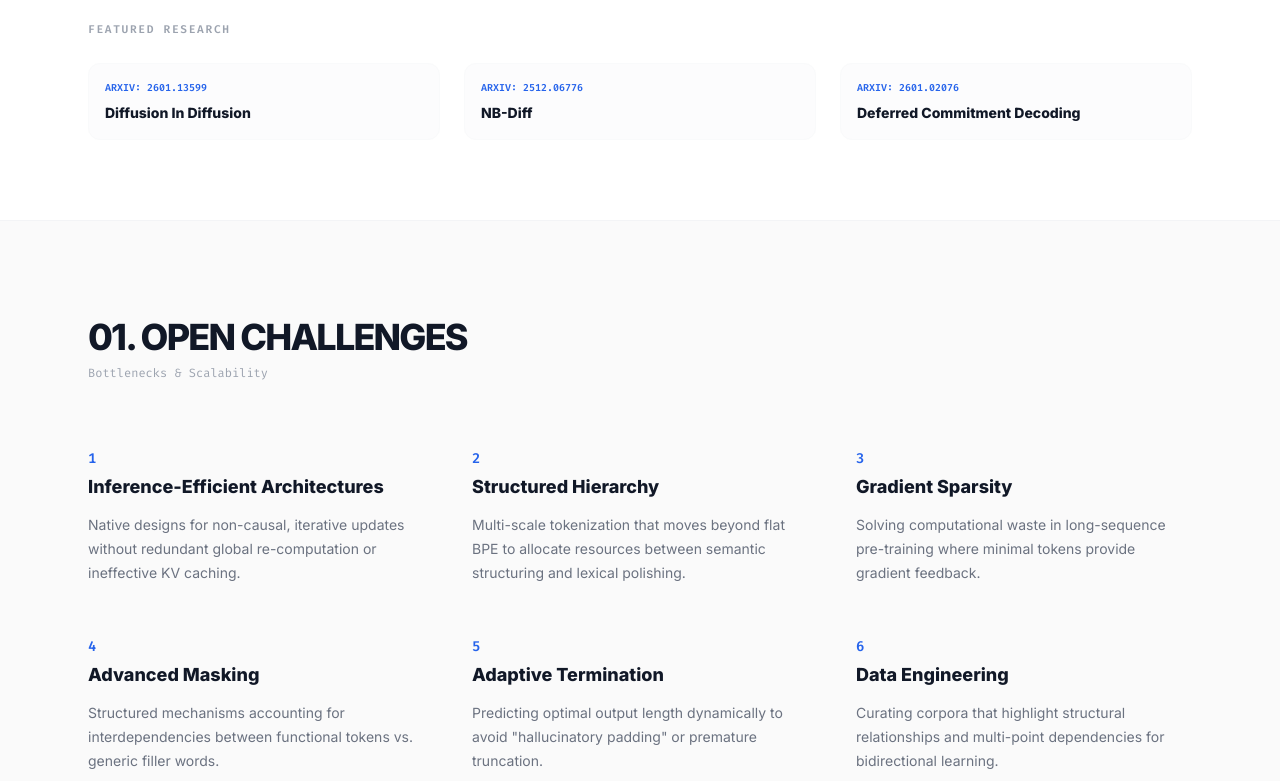
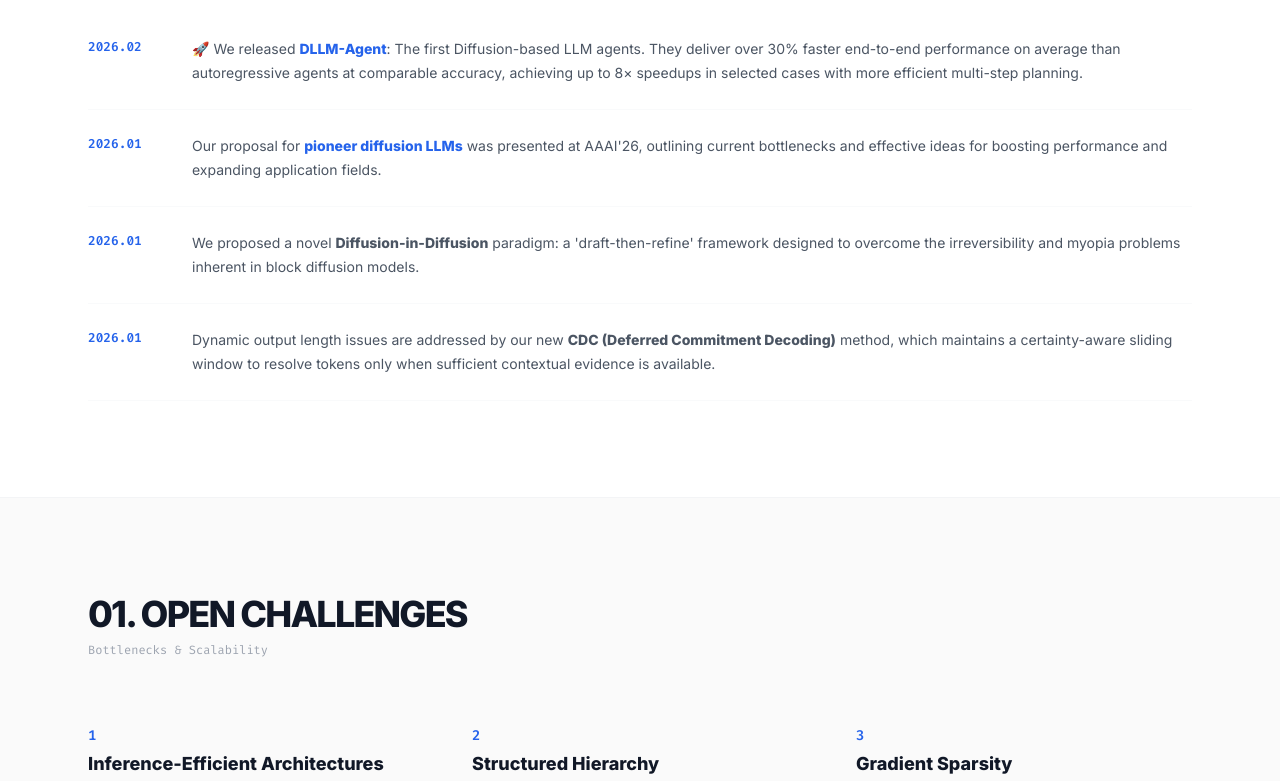
Before and after one commit to noah-dllm/noah-dllm.github.io, a plain HTML site: page index.html in a window 1280 px wide. Shown: the part 687-1468 px from the top of the page. Drawn offline with nearby package versions, Linux system fonts and the light colour scheme; some packages are replaced by stand-ins of ours; a script that the page names is missing.

Commit message:
Update title and content for Diffusion Language Models

```diff
--- a/index.html
+++ b/index.html
@@ -3,7 +3,7 @@
 <head>
     <meta charset="UTF-8">
     <meta name="viewport" content="width=device-width, initial-scale=1.0">
-    <title>Top 10 Challenges in Diffusion Language Models // Noah's Ark Lab</title>
+    <title>Diffusion Language Models Project // Noah's Ark Lab</title>
     <script src="https://cdn.tailwindcss.com"></script>
     <link href="https://fonts.googleapis.com/css2?family=Fira+Code:wght@400;600&family=Inter:wght@300;400;600;800&display=swap" rel="stylesheet">
     <style>
@@ -14,14 +14,15 @@
         .challenge-number { font-family: 'Fira Code'; color: #2563eb; font-weight: 600; }
         .pillar-card { border-left: 2px solid #e5e7eb; padding-left: 1.5rem; transition: border-color 0.3s ease; }
         .pillar-card:hover { border-left-color: #2563eb; }
+        .news-date { font-family: 'Fira Code'; font-weight: 600; font-size: 0.8rem; color: #2563eb; min-width: 80px; display: inline-block; }
     </style>
     <script async src="//busuanzi.ibruce.info/busuanzi/2.3/busuanzi.pure.mini.js"></script>
 </head>
 <body class="selection:bg-blue-50 selection:text-blue-700">
 
-    <header class="max-w-6xl mx-auto px-6 pt-24 pb-20">
+    <header class="max-w-6xl mx-auto px-6 pt-24 pb-16">
         <div class="flex flex-col md:flex-row md:items-center justify-between gap-6 mb-16">
-            <div class="section-tag">Noah's Ark Lab // Research Perspective</div>
+            <div class="section-tag">Noah's Ark Lab // Research Project</div>
             <div class="flex gap-6 mono text-[11px] font-bold">
                 <a href="https://arxiv.org/abs/2601.14041" class="text-gray-400 hover:text-black transition">PAPER_PDF</a>
                 <a href="https://github.com/noah-dllm/noah-dllm.github.io/blob/main/AAAI26-dllm.pdf" class="text-gray-400 hover:text-black transition">TALK_SLIDES</a>
@@ -29,36 +30,49 @@
         </div>
 
         <h1 class="text-4xl md:text-7xl font-extrabold tracking-tighter leading-[0.95] mb-10">
-            Top 10 Open Challenges Steering the Future of <span class="text-blue-600">Diffusion Language Models</span>
+            Diffusion Language Models <br>Project from <span class="text-blue-600">Noah's Ark Lab</span>
         </h1>
 
         <div class="max-w-3xl">
             <h2 class="section-tag text-blue-600 mb-4 italic">Abstract</h2>
             <p class="text-xl text-gray-500 leading-relaxed font-light">
-                Auto-regressive (AR) architectures are constrained by a causal bottleneck. Diffusion Language Models (DLMs) conceptualize text generation as a bidirectional denoising process. We identify ten fundamental challenges—from architectural inertia to latent thinking—preventing DLMs from reaching their "GPT-4 moment."
+                Auto-regressive (AR) architectures are constrained by a causal bottleneck. Diffusion Language Models (DLMs) conceptualize text generation as a bidirectional denoising process. We explore the frontiers of non-causal generation, addressing challenges from architectural inertia to latent thinking to reach the next milestone in LLM evolution.
             </p>
         </div>
+    </header>
 
-        <div class="mt-12 pt-8 border-t border-gray-100">
-            <h3 class="section-tag text-gray-400 mb-6">Featured Research</h3>
-            <div class="grid grid-cols-1 md:grid-cols-3 gap-6">
-                <a href="https://arxiv.org/abs/2601.13599" target="_blank" class="group block p-4 rounded-xl border border-gray-50 bg-gray-50/50 hover:bg-white hover:border-blue-200 transition-all duration-300">
-                    <div class="mono text-[10px] text-blue-600 font-bold mb-2">ARXIV: 2601.13599</div>
-                    <h4 class="font-bold text-sm group-hover:text-blue-600 transition-colors">Diffusion In Diffusion</h4>
-                </a>
-
-                <a href="https://arxiv.org/abs/2512.06776" target="_blank" class="group block p-4 rounded-xl border border-gray-50 bg-gray-50/50 hover:bg-white hover:border-blue-200 transition-all duration-300">
-                    <div class="mono text-[10px] text-blue-600 font-bold mb-2">ARXIV: 2512.06776</div>
-                    <h4 class="font-bold text-sm group-hover:text-blue-600 transition-colors">NB-Diff</h4>
-                </a>
-
-                <a href="https://arxiv.org/abs/2601.02076" target="_blank" class="group block p-4 rounded-xl border border-gray-50 bg-gray-50/50 hover:bg-white hover:border-blue-200 transition-all duration-300">
-                    <div class="mono text-[10px] text-blue-600 font-bold mb-2">ARXIV: 2601.02076</div>
-                    <h4 class="font-bold text-sm group-hover:text-blue-600 transition-colors">Deferred Commitment Decoding</h4>
-                </a>
+    <section class="max-w-6xl mx-auto px-6 pb-24">
+        <div class="mb-10">
+            <h2 class="text-4xl font-black tracking-tighter uppercase">00. News</h2>
+            <p class="text-gray-400 mono text-xs mt-2">Latest Updates & Announcements</p>
+        </div>
+        <div class="space-y-6">
+            <div class="flex flex-col md:flex-row gap-2 md:gap-6 items-start pb-6 border-b border-gray-50">
+                <span class="news-date">2026.02</span>
+                <p class="text-gray-600 text-sm leading-6">
+                    🚀 We released <strong><a href="https://github.com/LinWeizheDragon/dllm-agent" class="text-blue-600 hover:underline">DLLM-Agent</a></strong>: The first Diffusion-based LLM agents. They deliver over 30% faster end-to-end performance on average than autoregressive agents at comparable accuracy, achieving up to 8× speedups in selected cases with more efficient multi-step planning.
+                </p>
+            </div>
+            <div class="flex flex-col md:flex-row gap-2 md:gap-6 items-start pb-6 border-b border-gray-50">
+                <span class="news-date">2026.01</span>
+                <p class="text-gray-600 text-sm leading-6">
+                    Our proposal for <strong><a href="https://arxiv.org/abs/2601.14041" class="text-blue-600 hover:underline">pioneer diffusion LLMs</a></strong> was presented at AAAI'26, outlining current bottlenecks and effective ideas for boosting performance and expanding application fields.
+                </p>
+            </div>
+            <div class="flex flex-col md:flex-row gap-2 md:gap-6 items-start pb-6 border-b border-gray-50">
+                <span class="news-date">2026.01</span>
+                <p class="text-gray-600 text-sm leading-6">
+                    We proposed a novel <strong>Diffusion-in-Diffusion</strong> paradigm: a 'draft-then-refine' framework designed to overcome the irreversibility and myopia problems inherent in block diffusion models.
+                </p>
+            </div>
+            <div class="flex flex-col md:flex-row gap-2 md:gap-6 items-start pb-6 border-b border-gray-50">
+                <span class="news-date">2026.01</span>
+                <p class="text-gray-600 text-sm leading-6">
+                    Dynamic output length issues are addressed by our new <strong>CDC (Deferred Commitment Decoding)</strong> method, which maintains a certainty-aware sliding window to resolve tokens only when sufficient contextual evidence is available.
+                </p>
             </div>
         </div>
-    </header>
+    </section>
 
     <section class="border-t border-subtle bg-[#fafafa]">
         <div class="max-w-6xl mx-auto px-6 py-24">
@@ -91,7 +105,7 @@
                 <div>
                     <span class="challenge-number text-sm">5</span>
                     <h3 class="font-bold text-lg mb-3 mt-1">Adaptive Termination</h3>
-                    <p class="text-gray-500 text-sm leading-6">Predicting optimal output length dynamically to avoid "hallucinatory padding" or premature truncation.</p>
+                    <p class="text-gray-500 text-sm leading-6">Predicting optimal output length dynamically using methods like CDC to avoid "hallucinatory padding".</p>
                 </div>
                 <div>
                     <span class="challenge-number text-sm">6</span>
@@ -116,7 +130,7 @@
                 <div class="md:col-span-2 lg:col-span-1">
                     <span class="challenge-number text-sm">10</span>
                     <h3 class="font-bold text-lg mb-3 mt-1">Unified Multimodal</h3>
-                    <p class="text-gray-500 text-sm leading-6">Collapsing understanding and generation into a single denoising manifold for unified multimodal models, e.g., Vision-Language-Action.</p>
+                    <p class="text-gray-500 text-sm leading-6">Collapsing understanding and generation into a single denoising manifold for unified multimodal models (VLA).</p>
                 </div>
             </div>
         </div>
@@ -131,19 +145,19 @@
         <div class="grid md:grid-cols-2 gap-16">
             <div class="pillar-card">
                 <h4 class="font-bold text-blue-600 mono text-sm mb-4">Pillar I: Infrastructure</h4>
-                <p class="text-gray-600 leading-7">Shifting to <strong>Diffusion-native ecosystems</strong>. We propose stochastic-aware attention and multi-scale tokenizers that simulate hierarchical thought—sculpting global structure before filling local content.</p>
+                <p class="text-gray-600 leading-7">Shifting to <strong>Diffusion-native ecosystems</strong>. We propose stochastic-aware attention and multi-scale tokenizers that simulate hierarchical thought.</p>
             </div>
             <div class="pillar-card">
                 <h4 class="font-bold text-blue-600 mono text-sm mb-4">Pillar II: Optimization</h4>
-                <p class="text-gray-600 leading-7">Implementing dynamic masking ratios and speculative denoising. Incorporating <strong>EOS-position prediction</strong> directly into denoising allows for elastic generation windows.</p>
+                <p class="text-gray-600 leading-7">Implementing dynamic masking and speculative denoising. Incorporating <strong>uncertainty-aware windows</strong> directly into the decoding process.</p>
             </div>
             <div class="pillar-card">
                 <h4 class="font-bold text-blue-600 mono text-sm mb-4">Pillar III: Cognitive Reasoning</h4>
-                <p class="text-gray-600 leading-7">Shifting to <strong>Active Remasking</strong>. Identifying low-confidence regions for immediate re-generation, enabling self-correction that surpasses forward-only limits.</p>
+                <p class="text-gray-600 leading-7">Shifting to <strong>Active Remasking</strong>. Identifying low-confidence regions for immediate re-generation, enabling self-correction.</p>
             </div>
             <div class="pillar-card">
                 <h4 class="font-bold text-blue-600 mono text-sm mb-4">Pillar IV: Unified Intelligence</h4>
-                <p class="text-gray-600 leading-7">Treating understanding (high-noise) and generation (low-noise) as a single continuum. This unified objective collapses the modality gap in VLA models.</p>
+                <p class="text-gray-600 leading-7">Treating understanding and generation as a single continuum to collapse the modality gap in VLA models.</p>
             </div>
         </div>
     </section>
```
